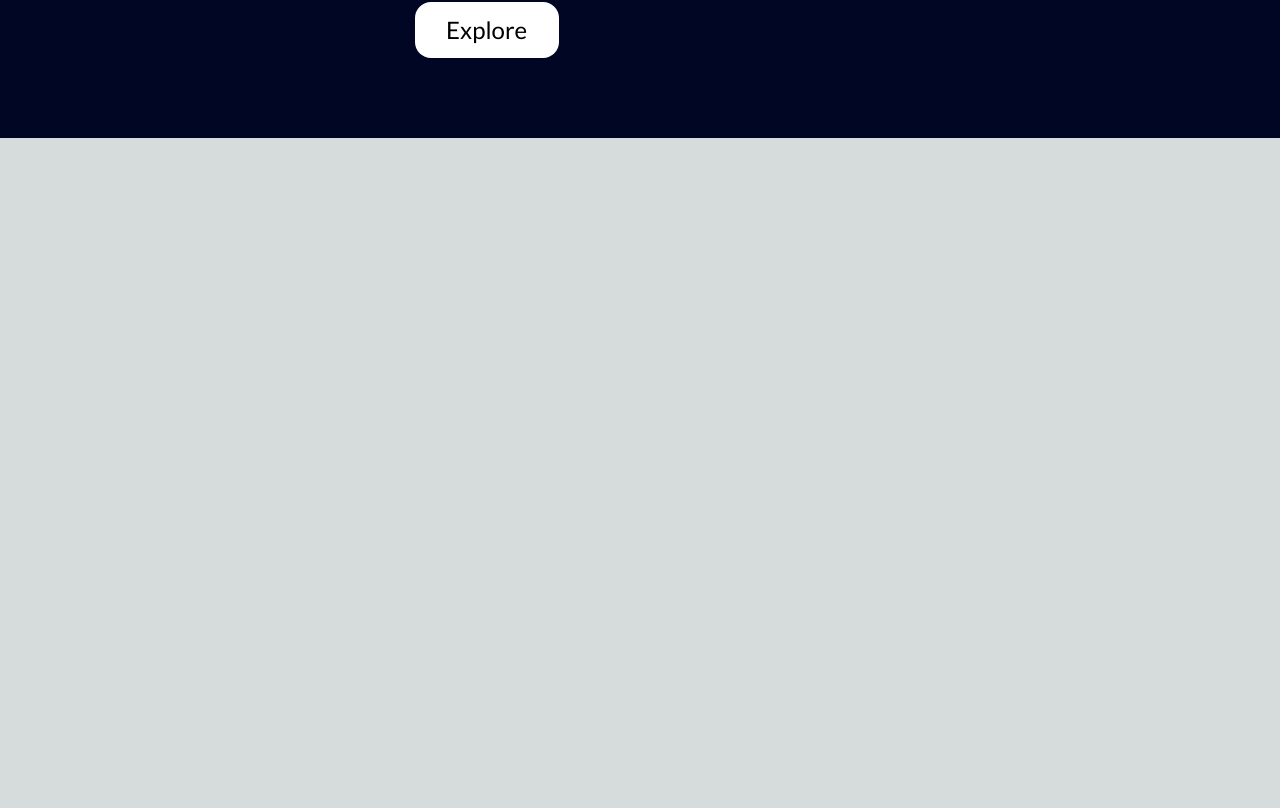
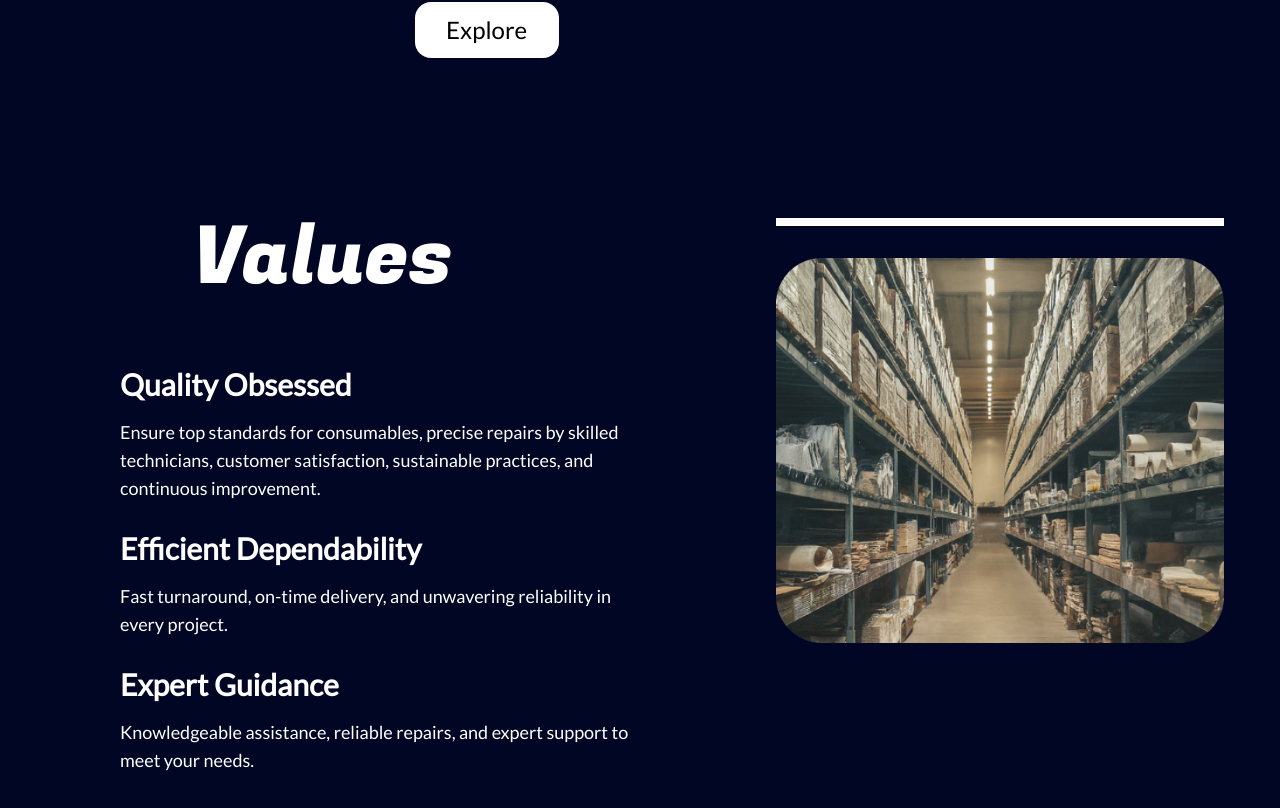
Before and after one commit to Natiman24/OPC-Trading, a Next.js app in the folder frontend/: page / in a window 1280 px wide. Shown: the part 1893-2701 px from the top of the page. Before the commit the page ends 2031 px from the top, so only its background shows below. Built offline with nearby package versions, Linux system fonts and the light colour scheme.

Commit message:
values section added

```diff
--- a/frontend/src/app/landing/Page.jsx
+++ b/frontend/src/app/landing/Page.jsx
@@ -1,6 +1,7 @@
 import Hero from "./components/Hero";
 import Navbar from "./components/Navbar";
 import Service from "./components/Services";
+import Value from "./components/Values";
 
 export default function Page() {
 
@@ -9,6 +10,7 @@ export default function Page() {
      <Navbar/>
      <Hero/>
      <Service/>
+     <Value/>
     </>
   );
 }
--- /dev/null
+++ b/frontend/src/app/landing/components/Values.jsx
@@ -0,0 +1,38 @@
+import React from 'react'
+
+const Value = () => {
+  return (
+    <div className='text-white py-20 grid place-items-center grid-cols-2 px-20 items-start justify-evenly bg-background'>
+        <div className='flex flex-col gap-7 items-start'>
+            <h3 className='text-[5rem] font-fugaz text-white pl-28 leading-none mb-10'>Values</h3>
+           <div className='text-left text-white flex flex-col gap-4 pl-10'>
+            <h5 className='text-3xl font-bold font-lato'>Quality Obsessed</h5>
+            <p className='font-lato text-lg'>
+                Ensure top standards for consumables, precise repairs by skilled technicians,
+                customer satisfaction, sustainable practices, and continuous improvement.
+            </p>
+           </div>
+           <div className='text-left text-white flex flex-col gap-4 pl-10'>
+            <h5 className='text-3xl font-bold font-lato'>Efficient Dependability</h5>
+            <p className='font-lato text-lg'>
+                Fast turnaround, on-time delivery,
+                 and unwavering reliability in every project.
+            </p>
+           </div>
+           <div className='text-left text-white flex flex-col gap-4 pl-10'>
+            <h5 className='text-3xl font-bold font-lato'>Expert Guidance</h5>
+            <p className='font-lato text-lg'>
+              Knowledgeable assistance, reliable repairs,
+              and expert support to meet your needs.
+            </p>
+           </div>
+        </div>
+        <div className='flex flex-col gap-8 pl-28'>
+            <div className='w-full h-2 mx-6 bg-white'></div>
+            <img src="./value.png" alt="services" className=' w-full mx-6' />
+        </div>
+    </div>
+  )
+}
+
+export default Value
```
Also changed, not shown: frontend/public/value.png (added).
